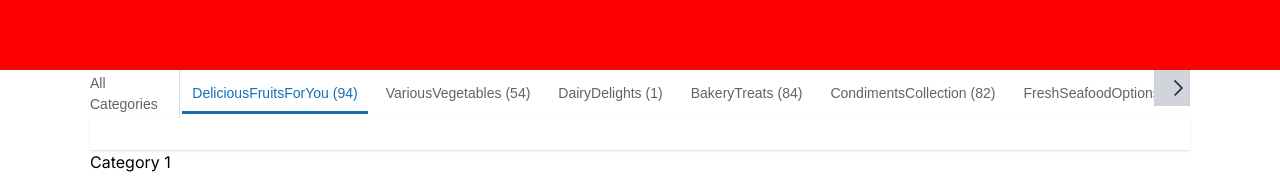
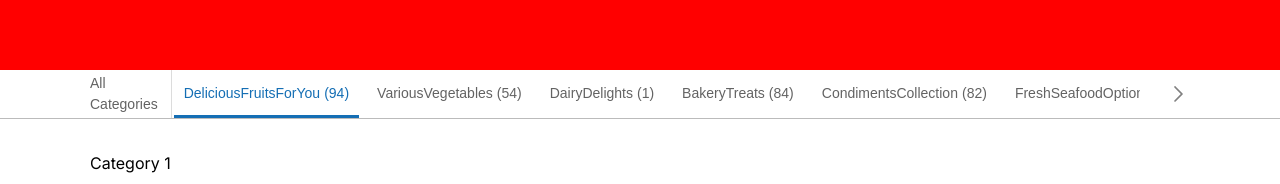
Before and after one commit to knightmate/Dukaan2.0, a Next.js app: page / in a window 1280 px wide. Shown: the part 182-366 px from the top of the page. Built offline with nearby package versions, Linux system fonts and the light colour scheme.

Commit message:
scroll left postion and arrow added with scroll hide logic

```diff
--- a/src/components/Body/index.tsx
+++ b/src/components/Body/index.tsx
@@ -21,7 +21,7 @@ const Body: React.FC<any> = () => {
   return (
     <div  >
 
-     <div className='relative containerBorderBottom sticky top-16 z-20 bg-white container '>
+     <div className='relative containerBorderBottom sticky top-16 z-20 bg-white '>
     <CategoriesNavBar categories={fakeCategories} onClick={(selectedId)=>{
 
         const updatedData=fake.map((data)=>{
--- a/src/components/CategoriesNavbar/CategoriesNavBar.tsx
+++ b/src/components/CategoriesNavbar/CategoriesNavBar.tsx
@@ -16,8 +16,22 @@ interface CategoriesNavBarProps {
 
 const CategoriesNavBar: React.FC<CategoriesNavBarProps> = ({ categories, onClick }) => {
   const [scrollLeft, setScrollLeft] = useState(0);
-  const preSelectedIndex=categories.findIndex((categories)=>categories.isSelected);
+   const preSelectedIndex=categories.findIndex((categories)=>categories.isSelected);
    const refContainer=useRef(null)
+   const [leftArrowVisible,setLeftArrow]=useState(false);
+
+
+
+   useEffect(()=>{
+
+     if(preSelectedIndex==0){
+      setLeftArrow(false)
+     }else{
+      setLeftArrow(true)
+     }
+
+   },[preSelectedIndex]);
+
   const handleScroll = (scrollDirection: 'left' | 'right') => {
     const container = document.getElementById('categoriesContainer');
 
@@ -60,18 +74,38 @@ const CategoriesNavBar: React.FC<CategoriesNavBarProps> = ({ categories, onClick
   };
 
 
+  const renderBackArrow=()=>{
+    return(
+      <div style={{height:'90%',zIndex:10}} className="flex left-0 absolute rightIcon cursor-pointer items-center" onClick={() => {scroll(-200)}}>
+      <svg width="36" height="36" viewBox="0 0 36 36" fill="none" xmlns="http://www.w3.org/2000/svg">
+            <rect width="36" height="36" transform="matrix(-1 0 0 1 36 0)" fill="url(#paint0_linear_6268_5986)"></rect>
+            <path fill-rule="evenodd" clip-rule="evenodd" d="M15.6187 10.3788C15.277 10.0371 14.723 10.0371 14.3813 10.3788L7.38128 17.3788C7.03957 17.7205 7.03957 18.2746 7.38128 18.6163L14.3813 25.6163C14.723 25.958 15.277 25.958 15.6187 25.6163C15.9604 25.2746 15.9604 24.7205 15.6187 24.3788L9.23744 17.9976L15.6187 11.6163C15.9604 11.2746 15.9604 10.7205 15.6187 10.3788Z" fill="#808080"></path>
+            <defs>
+              <linearGradient id="paint0_linear_6268_5986" x1="2.68221e-07" y1="18" x2="36" y2="18" gradientUnits="userSpaceOnUse">
+                <stop stop-color="white" stop-opacity="0.08"></stop>
+                <stop offset="0.333333" stop-color="white" stop-opacity="0.95"></stop>
+                <stop offset="1" stop-color="white"></stop>
+              </linearGradient>
+            </defs>
+          </svg>
+    </div>
+    )
+  }
+
   return (
-    <div className='relative flex'>
+    <div className='flex containerBorderBottom container'>
      <div className='flex items-center' >
      <div style={{borderRightWidth:'1px',borderColor:"#dcdcdc",display:'flex',padding:'3px 3px 3px 0',marginRight:'2px'}}>
        <span className='text3' > All Categories</span>
       </div>
       </div>
-      <div  ref={refContainer} style={{ maxWidth: 'calc(100% - 90px)' }} className="overflow-x-auto padding-bottom-10">
+      <div style={{width:'100%',position:'relative' }}>
+      <div  ref={refContainer} style={{ maxWidth: 'calc(100% - 50px)' ,height:'100%'}} className="overflow-x-auto padding-bottom-10 ">
         <ul
-          className="flex space-x-2 list-none p-0"
-          style={{}}
+          className="flex space-x-2 list-none p-0  "
+          style={{height:'100%'}}
         >
+          { leftArrowVisible && (renderBackArrow())}
           {categories.map((category,index) => (
             <li
               key={category.id}
@@ -92,13 +126,21 @@ const CategoriesNavBar: React.FC<CategoriesNavBarProps> = ({ categories, onClick
 
             </li>
           ))}
-          <div className="right-0 absolute rightIcon cursor-pointer" onClick={() => { }}>
-            <svg className="w-9 h-9" viewBox="0 0 36 36" fill="none" xmlns="http://www.w3.org/2000/svg">
-              <rect width="36" height="36" className="fill-current text-gray-300"></rect>
-              <path className="fill-current text-gray-800" fill-rule="evenodd" clip-rule="evenodd" d="M20.3813 10.3784C20.723 10.0366 21.277 10.0366 21.6187 10.3784L28.6187 17.3784C28.9604 17.7201 28.9604 18.2741 28.6187 18.6158L21.6187 25.6158C21.277 25.9575 20.723 25.9575 20.3813 25.6158C20.0396 25.2741 20.0396 24.7201 20.3813 24.3784L26.7626 17.9971L20.3813 11.6158C20.0396 11.2741 20.0396 10.7201 20.3813 10.3784Z"></path>
-            </svg>
+          <div style={{height:'100%'}} className="flex right-0 absolute rightIcon cursor-pointer items-center" onClick={() => { }}>
+          <svg width="36" height="36" viewBox="0 0 36 36" fill="none" xmlns="http://www.w3.org/2000/svg">
+            <rect width="36" height="36" fill="url(#paint0_linear_6014_4390)"></rect>
+            <path fill-rule="evenodd" clip-rule="evenodd" d="M20.3813 10.3784C20.723 10.0366 21.277 10.0366 21.6187 10.3784L28.6187 17.3784C28.9604 17.7201 28.9604 18.2741 28.6187 18.6158L21.6187 25.6158C21.277 25.9575 20.723 25.9575 20.3813 25.6158C20.0396 25.2741 20.0396 24.7201 20.3813 24.3784L26.7626 17.9971L20.3813 11.6158C20.0396 11.2741 20.0396 10.7201 20.3813 10.3784Z" fill="#808080"></path>
+            <defs>
+              <linearGradient id="paint0_linear_6014_4390" x1="2.68221e-07" y1="18" x2="36" y2="18" gradientUnits="userSpaceOnUse">
+                <stop stop-color="white" stop-opacity="0.08"></stop>
+                <stop offset="0.333333" stop-color="white" stop-opacity="0.95"></stop>
+                <stop offset="1" stop-color="white"></stop>
+              </linearGradient>
+            </defs>
+          </svg>
           </div>
         </ul>
+      </div>
       </div>
 
     </div>
--- a/src/components/CategorySection/index.tsx
+++ b/src/components/CategorySection/index.tsx
@@ -102,9 +102,9 @@ const CategorySection: React.FC<CategorySectionProps> = ({ categoryId }) => {
   };
 
   return (
-    <div ref={categoryContainerRef} className="flex flex-col">
+    <div ref={categoryContainerRef} className="flex flex-col container">
       {/* Sticky Header */}
-      <div className="sticky top-0 bg-white p-4 shadow z-10">
+      <div className="sticky top-0 bg-white p-4  z-10">
         <h2 className="text-2xl font-bold">{categoryId}</h2>
       </div>
 
@@ -134,7 +134,7 @@ const CategorySection: React.FC<CategorySectionProps> = ({ categoryId }) => {
           )
         })
       }
-      {/* View All Button */}
+
       <div className="flex justify-center">
         <button className="bg-blue-500 text-white px-4 py-2 mt-4 rounded-full">
           View All
```
